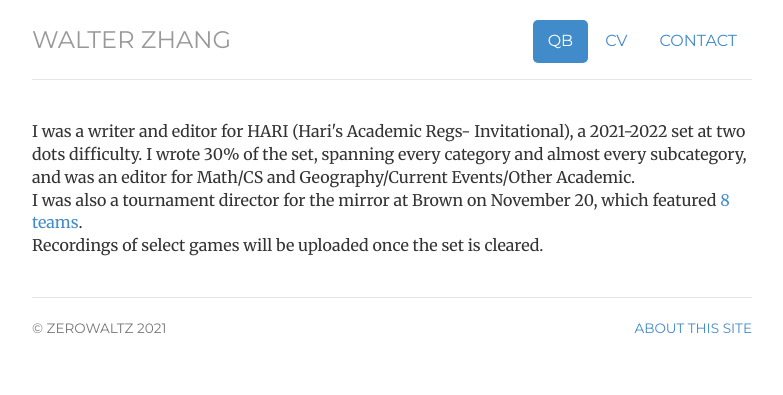
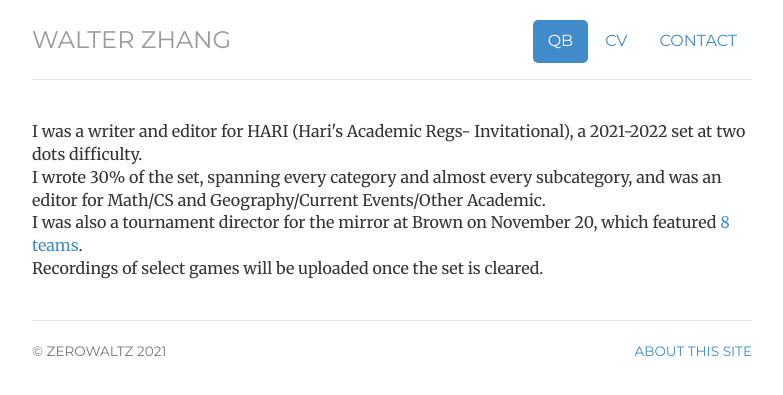
Before and after one commit to Zerowaltz/Zerowaltz.github.io, a Jekyll site: the page built from qb/hari21/index.html, in a window 1280 px wide. Shown: the top 395 px of the page, without its empty margins (248-1031 px from the left). Built offline with Jekyll 4.4.1, drawn with Linux system fonts in a browser that asks for light colours.

```diff
--- a/qb/hari21/index.html
+++ b/qb/hari21/index.html
@@ -11,7 +11,9 @@ contact: passive
 
 
 
-	<div>I was a writer and editor for HARI (Hari's Academic Regs- Invitational), a 2021-2022 set at two dots difficulty. I wrote 30% of the set, spanning every category and almost every subcategory, and was an editor for Math/CS and Geography/Current Events/Other Academic.
+	<div>I was a writer and editor for HARI (Hari's Academic Regs- Invitational), a 2021-2022 set at two dots difficulty.
+
+		<br>I wrote 30% of the set, spanning every category and almost every subcategory, and was an editor for Math/CS and Geography/Current Events/Other Academic.
 
 	<br>I was also a tournament director for the mirror at Brown on November 20, which featured <a href="https://hsquizbowl.org/db/tournaments/7159/">8 teams</a>.
 
```
